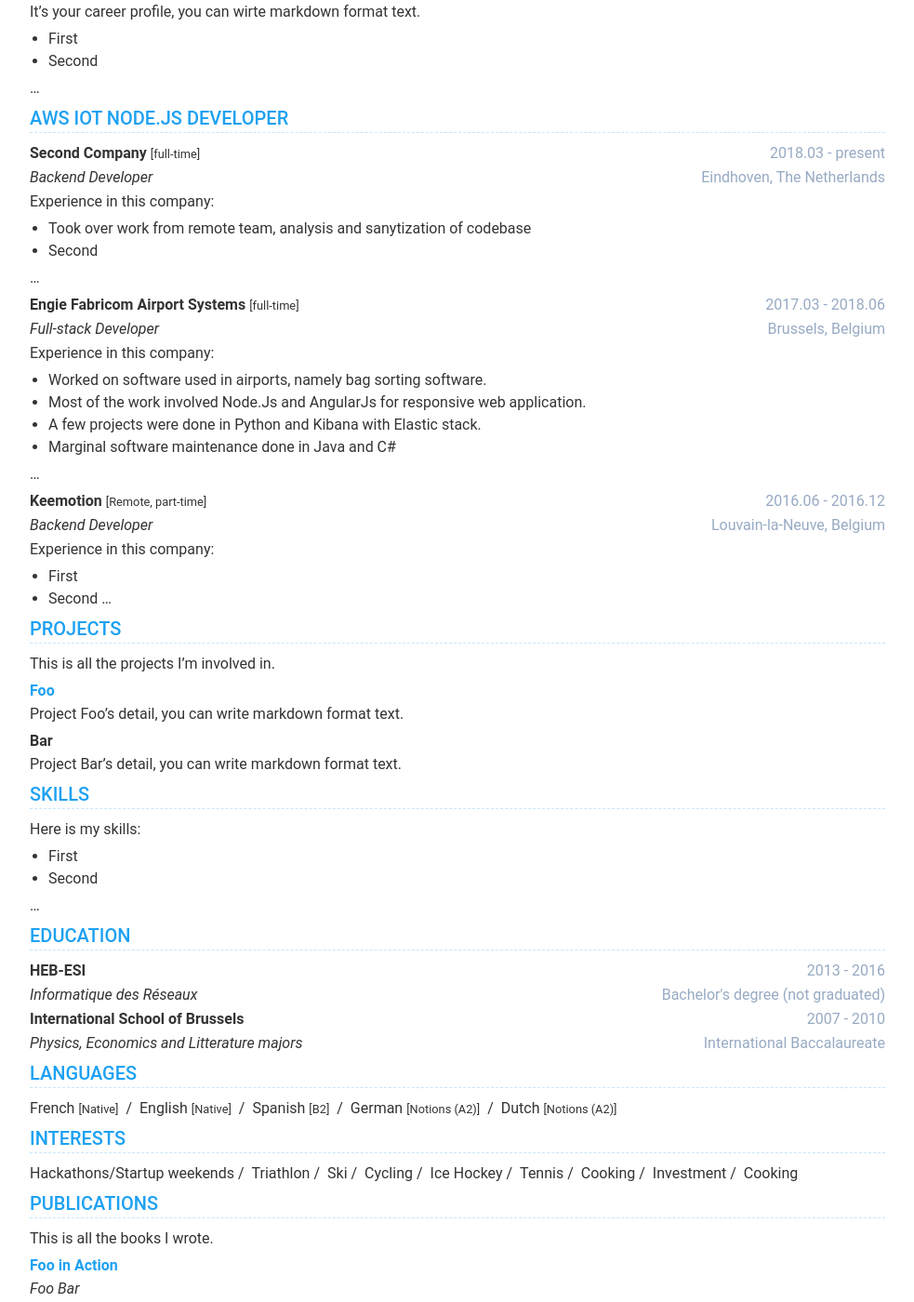
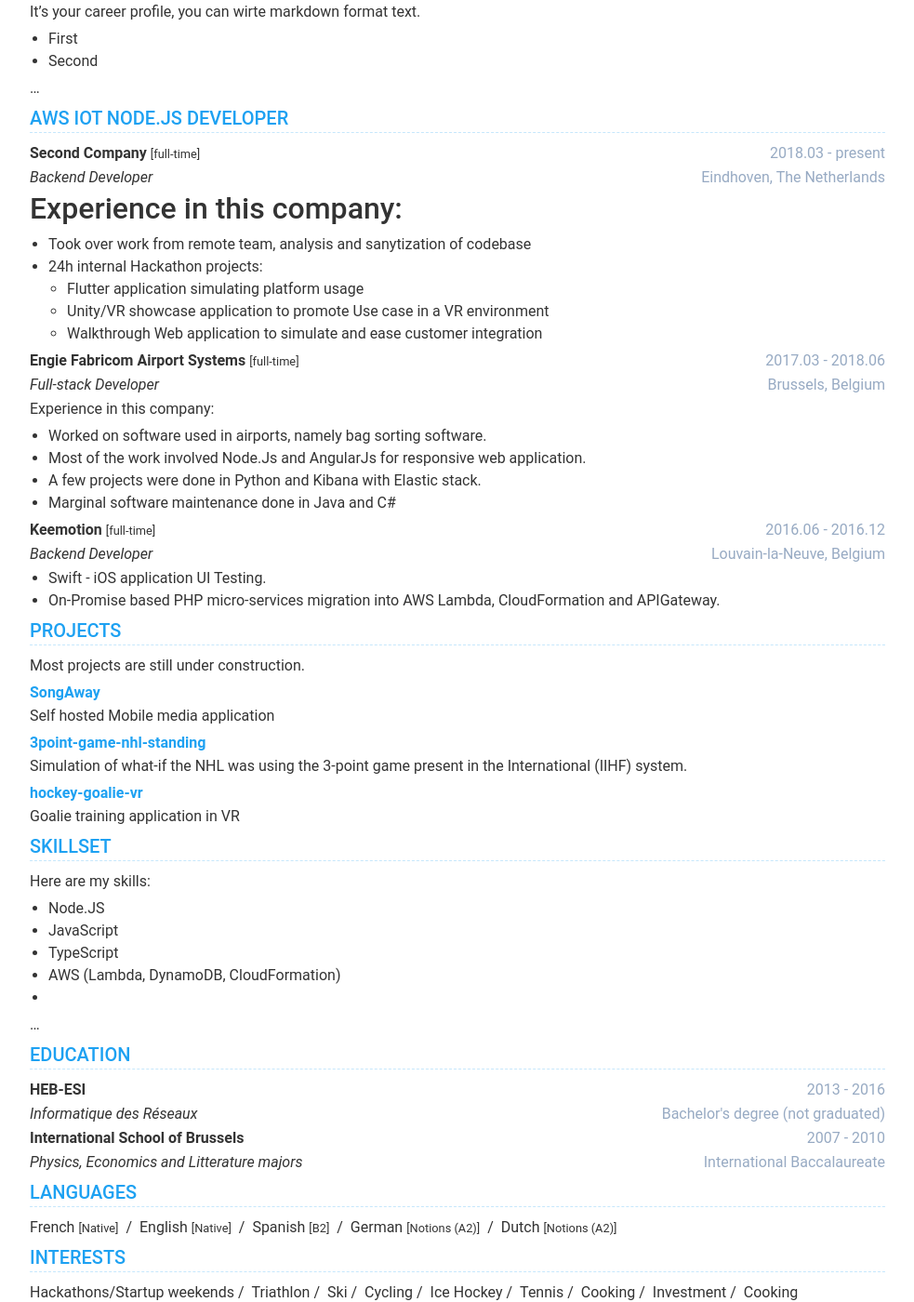
Before and after one commit to romdj/romdj.github.io, a Jekyll site: the page built from index.html, in a window 1280 px wide and 1400 px high, scrolled down 223 px. Shown: the whole window at 93% size, without its empty margins (148-1131 px from the left). Built offline with Jekyll 4.4.1, drawn with Linux system fonts in a browser that asks for light colours; nearby versions of some CDN libraries; some of the changed text lies outside the part shown.

Commit message:
adding extra resume data

```diff
--- a/_data/data.yml
+++ b/_data/data.yml
@@ -89,10 +89,12 @@
       location: Eindhoven, The Netherlands
       details: |
         Experience in this company:
+        -
         - Took over work from remote team, analysis and sanytization of codebase
-        + Second
-
-        ...
+        - 24h internal Hackathon projects:
+          - Flutter application simulating platform usage
+          - Unity/VR showcase application to promote Use case in a VR environment
+          - Walkthrough Web application to simulate and ease customer integration
 
     - role: Full-stack Developer
       time: 2017.03 - 2018.06
@@ -106,39 +108,51 @@
         - A few projects were done in Python and Kibana with Elastic stack.
         - Marginal software maintenance done in Java and C#
 
-
-        ...
-
     - role: Backend Developer
       time: 2016.06 - 2016.12
       company: Keemotion
-      tag: Remote, part-time
+      tag: full-time
       location: Louvain-la-Neuve, Belgium
       details: |
-        Experience in this company:
-        + First
-        + Second
-        ...
+        - Swift - iOS application UI Testing.
+        - On-Promise based PHP micro-services migration into AWS Lambda, CloudFormation and APIGateway.
 
 projects:
   display: true
   title: Projects
   intro: |
-    This is all the projects I'm involved in.
+    Most projects are still under construction.
 
   items:
-    - name: Foo
-      link: https://www.google.com
+    - name: SongAway
+      link: https://www.romdj.xyz/songaway
+      tags:
+        - Flutter
+        - AWS
+        - Node.js
+        - Electron
       details: |
-        Project Foo's detail, you can write markdown format text.
+        Self hosted Mobile media application
 
-    - name: Bar
-      link:
+    - name: 3point-game-nhl-standing
+      link: https://www.romdj.xyz/3point-game-nhl-standing
+      tags:
+        - Vue.js
+        - Node.js
       details: |
-        Project Bar's detail, you can write markdown format text.
+        Simulation of what-if the NHL was using the 3-point game present in the International (IIHF) system.
+
+    - name: hockey-goalie-vr
+      link: https://www.romdj.xyz/hockey-goalie-vr
+      tags:
+        - Unity
+        - Oculus Quest
+      details: |
+        Goalie training application in VR
+
 
 publications:
-  display: true
+  display: false
   title: Publications
   intro: |
     This is all the books I wrote.
@@ -155,11 +169,14 @@
 
 skills:
   display: true
-  title: Skills
+  title: Skillset
   details: |
-    Here is my skills:
-    + First
-    + Second
+    Here are my skills:
+    + Node.JS
+    + JavaScript
+    - TypeScript
+    + AWS (Lambda, DynamoDB, CloudFormation)
+    -
 
     ...
 
```
